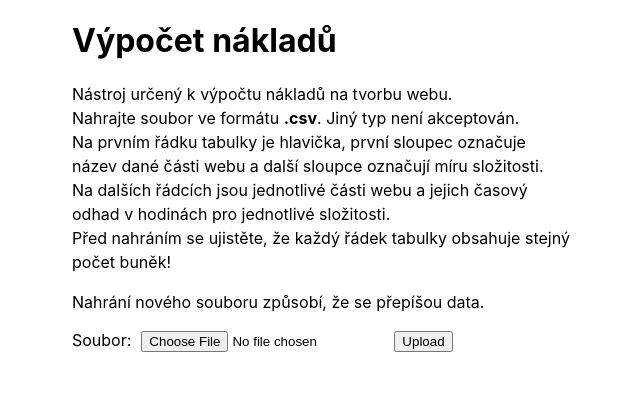
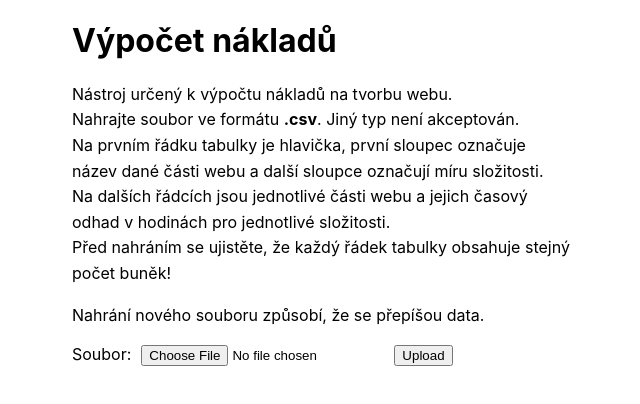
Before and after one commit to serclino/express-react-project, a React (Create React App) app in the folder client/: page / in a window 1280 px wide. Shown: the top 404 px of the page, without its empty margins (318-958 px from the left). Built offline with nearby package versions, Linux system fonts and the light colour scheme; no server answers.

Commit message:
change line height for paragraph

```diff
--- a/client/src/App.css
+++ b/client/src/App.css
@@ -15,7 +15,7 @@ code {
 
 p {
   max-width: 500px;
-  line-height: 1.5rem;
+  line-height: 1.6rem;
 }
 
 th,
```
